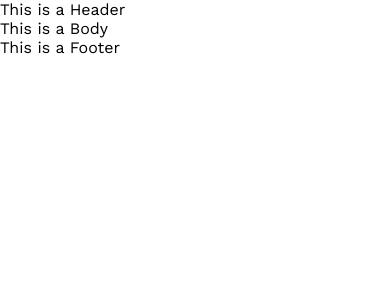
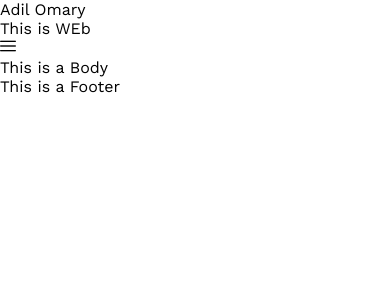
Before and after one commit to AdilOmary/portfolio-react, a React (Create React App) app: page / in a window 390 px wide. Shown: the top 300 px of the page. Built offline with nearby package versions, Linux system fonts and the light colour scheme.

Commit message:
Working dropdown menu

```diff
--- a/public/index.html
+++ b/public/index.html
@@ -27,6 +27,7 @@
      <link rel="preconnect" href="https://fonts.googleapis.com">
 <link rel="preconnect" href="https://fonts.gstatic.com" crossorigin>
 <link href="https://fonts.googleapis.com/css2?family=Work+Sans&display=swap" rel="stylesheet">
+<link rel='stylesheet' href='https://cdn-uicons.flaticon.com/uicons-regular-rounded/css/uicons-regular-rounded.css'>
     <title>Adil Omary</title>
   </head>
   <body>
--- a/src/components/footer/index.js
+++ b/src/components/footer/index.js
@@ -1,7 +1,9 @@
 import React from 'react'
 
 function Footer() {
-  return <div>This is a Footer</div>
+  return (
+    <div>This is a Footer</div>
+    )
 }
 
 export default Footer
--- a/src/components/header/index.js
+++ b/src/components/header/index.js
@@ -1,7 +1,26 @@
-import React from 'react'
+import React, {useState} from 'react'
+import './header.css'
+import Web from './web/index'
+import Mobile from './mobile/index'
 
 function Header() {
-  return <div>This is a Header</div>
+  const [isOpen, setIsOpen]= useState(false);
+  return(
+    <div className='header'>
+      <div className='logo'>Adil Omary</div>
+      <div className='menu'>
+        <div className='web-menu'>
+          <Web />
+        </div>
+        <div className='mobile-menu'>
+          <div onClick={()=>setIsOpen(!isOpen)}>
+            <i class="fi fi-rr-menu-burger"></i>
+          </div>
+          {isOpen&&<Mobile isOpen={isOpen} setIsOpen={setIsOpen} />}
+        </div>
+      </div>
+    </div>
+  );
 }
 
-export default Header
+export default Header;
--- /dev/null
+++ b/src/components/header/mobile/index.js
@@ -0,0 +1,9 @@
+import React from 'react'
+
+function Mobile() {
+  return (
+    <div>This is Mobile</div>
+    )
+}
+
+export default Mobile
--- /dev/null
+++ b/src/components/header/web/index.js
@@ -0,0 +1,9 @@
+import React from 'react'
+
+function Web() {
+  return (
+    <div>This is WEb</div>
+    )
+}
+
+export default Web
--- a/src/components/home/home.css
+++ b/src/components/home/home.css
@@ -0,0 +1,21 @@
+.home{
+  display: flex;
+  flex-direction: column;
+  width: 70%;
+  margin: auto;
+}
+
+
+@media only screen and (max-width: 1024px){
+  .home{
+    width: 90%;
+  }
+
+}
+
+@media only screen and (max-width: 512px){
+  .home{
+    width: 100%;
+  }
+
+}
```
Also changed, not shown: src/components/header/header.css (added).
